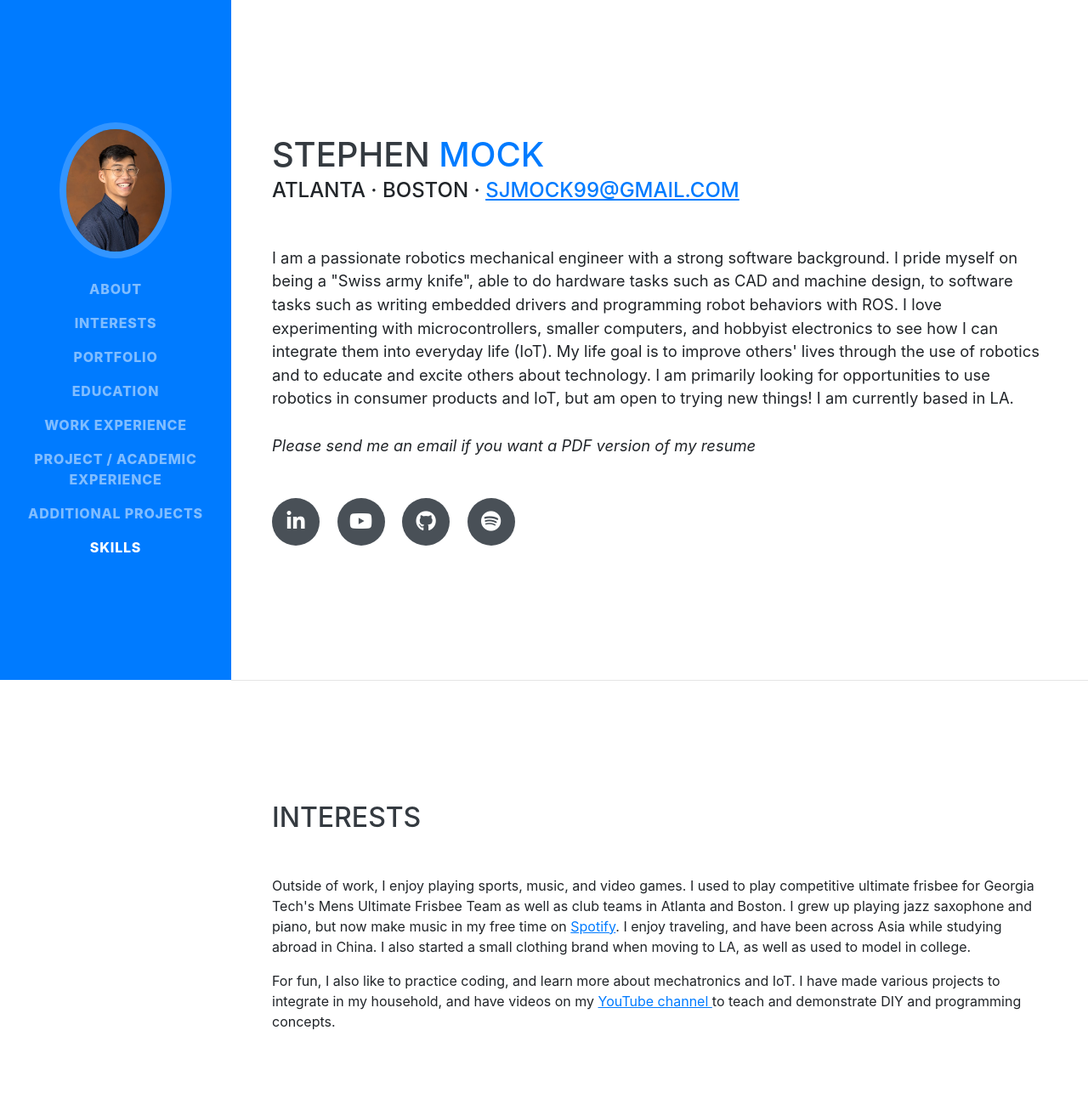
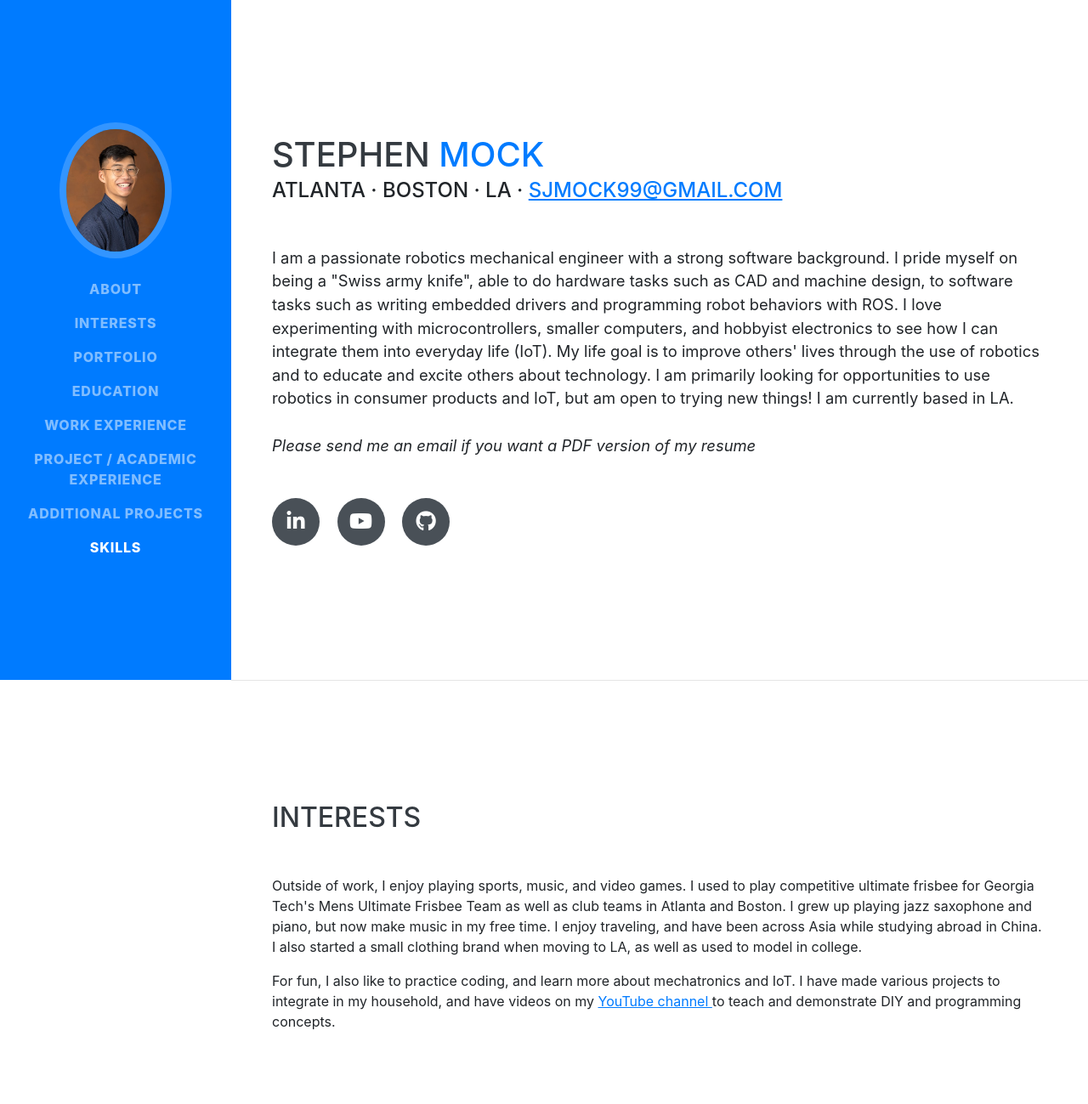
Before and after one commit to sjmock99/sjmock99.github.io, a website with bundled scripts: page index.html in a window 1280 px wide. Shown: the top 1299 px of the page at 85% size. Built offline with nearby package versions, Linux system fonts and the light colour scheme; files whose address does not match are found by name; a web font is replaced by a local one.

Commit message:
Changing to remove personal information

```diff
--- a/index.html
+++ b/index.html
@@ -80,7 +80,7 @@
         <h1 class="mb-0">Stephen
           <span class="text-primary">Mock</span>
         </h1>
-        <div class="subheading mb-5">Atlanta · Boston ·
+        <div class="subheading mb-5">Atlanta · Boston · LA ·
           <a href="mailto:sjmock99@gmail.com"> <u> sjmock99@gmail.com </u> </a>
         </div>
         <p class="lead mb-5">
@@ -102,9 +102,6 @@
 		  <a href="https://github.com/sjmock99" target="_blank">
 			<i class="fab fa-github"></i>
 		  </a>
-		  <a href="https://open.spotify.com/artist/26nCho5CfAOVVkeeFyFQm5?si=m1FBe5Y-R8WyeAhTc5AgTg" target="_blank">
-            <i class="fab fa-spotify"></i>
-          </a>
         </div>
       </div>
     </section>
@@ -114,7 +111,7 @@
     <section class="resume-section p-3 p-lg-5 d-flex align-items-center" id="interests">
       <div class="w-100">
         <h2 class="mb-5">Interests</h2>
-        <p>Outside of work, I enjoy playing sports, music, and video games. I used to play competitive ultimate frisbee for Georgia Tech's Mens Ultimate Frisbee Team as well as club teams in Atlanta and Boston. I grew up playing jazz saxophone and piano, but now make music in my free time on <a href="https://open.spotify.com/artist/26nCho5CfAOVVkeeFyFQm5?si=m1FBe5Y-R8WyeAhTc5AgTg" target="_blank"><u>Spotify</u></a>. I enjoy traveling, and have been across Asia while studying abroad in China.     I also started a small clothing brand when moving to LA, as well as used to model in college.
+        <p>Outside of work, I enjoy playing sports, music, and video games. I used to play competitive ultimate frisbee for Georgia Tech's Mens Ultimate Frisbee Team as well as club teams in Atlanta and Boston. I grew up playing jazz saxophone and piano, but now make music in my free time. I enjoy traveling, and have been across Asia while studying abroad in China. I also started a small clothing brand when moving to LA, as well as used to model in college.
         </p>
 
 
```
